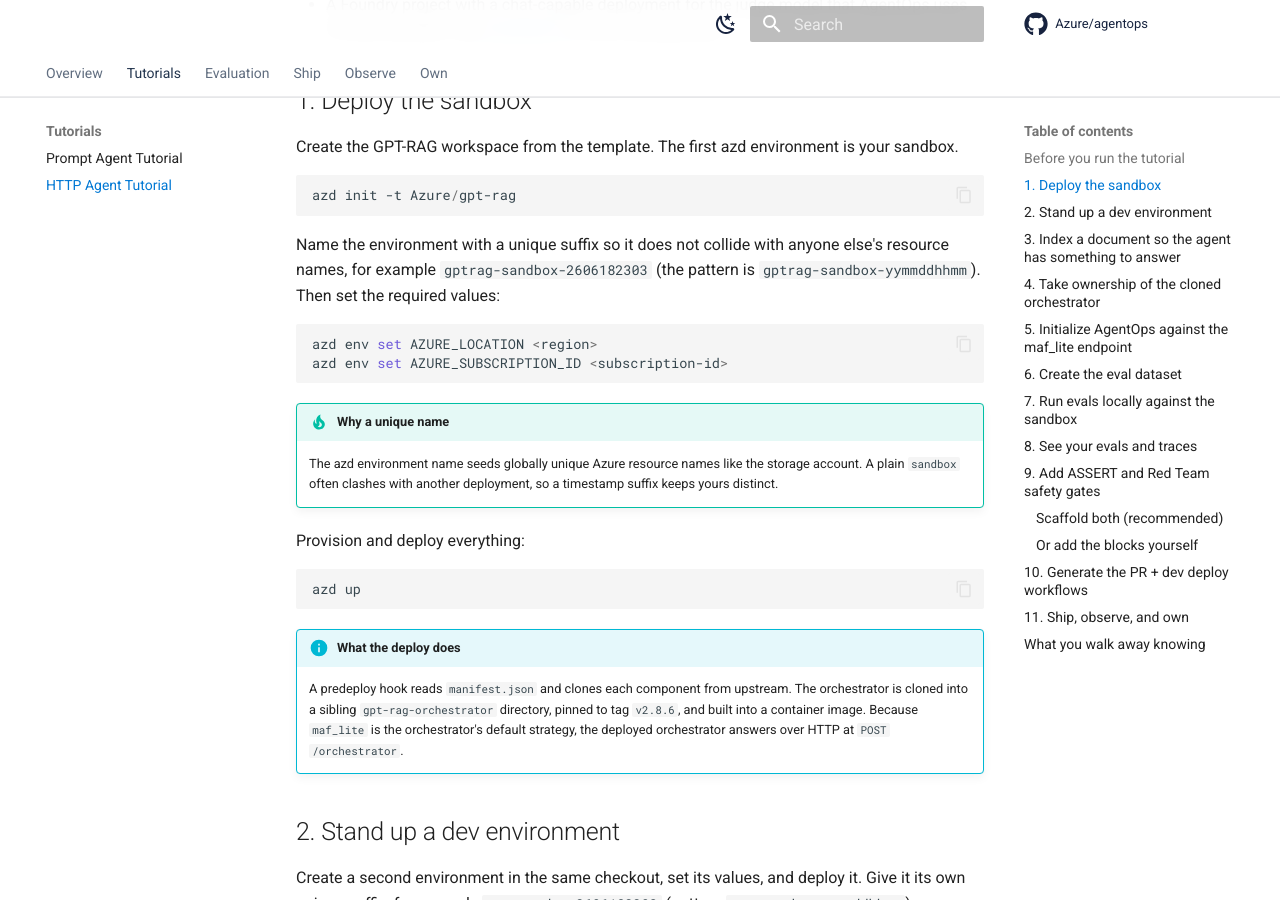
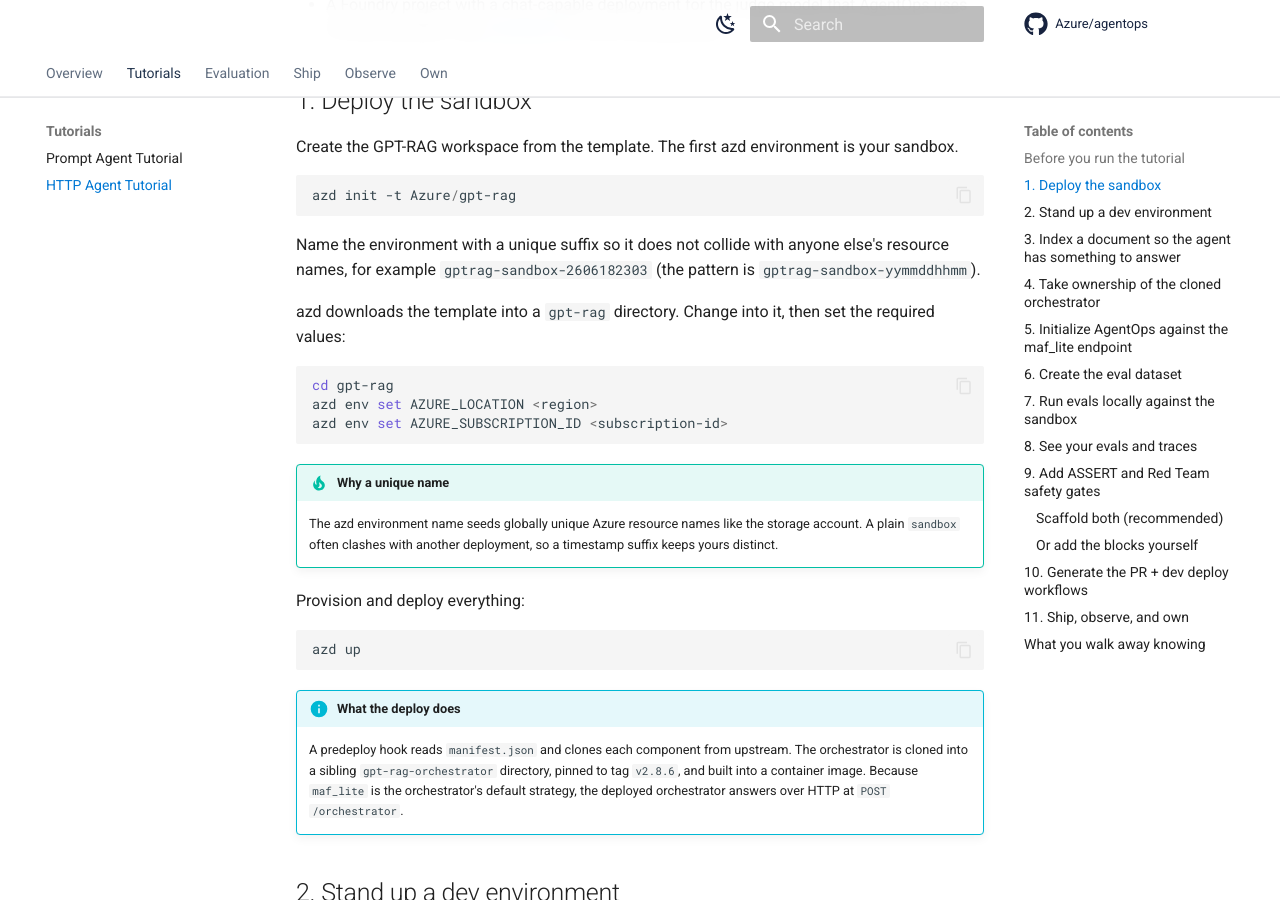
Before and after one commit to Azure/agentops, an MkDocs documentation site: the page built from docs/tutorial-http-agent.md, in a window 1280 px wide and 900 px high, scrolled down 1136 px. Built offline with MkDocs 1.6.1 and Material for MkDocs 9.7.7, drawn with Linux system fonts in a browser that asks for light colours; comment, search, counter and statistics services are not loaded.

Commit message:
docs(http tutorial): cd into gpt-rag after azd init
azd init downloads the template into a gpt-rag directory, so Section 1 now adds
cd gpt-rag before azd env set and azd up.

Co-authored-by: Copilot <223556219+Copilot@users.noreply.github.com>

````diff
--- a/docs/tutorial-http-agent.md
+++ b/docs/tutorial-http-agent.md
@@ -57,9 +57,13 @@ azd init -t Azure/gpt-rag
 
 Name the environment with a unique suffix so it does not collide with anyone
 else's resource names, for example `gptrag-sandbox-2606182303` (the pattern is
-`gptrag-sandbox-yymmddhhmm`). Then set the required values:
+`gptrag-sandbox-yymmddhhmm`).
+
+azd downloads the template into a `gpt-rag` directory. Change into it, then set
+the required values:
 
 ```powershell
+cd gpt-rag
 azd env set AZURE_LOCATION <region>
 azd env set AZURE_SUBSCRIPTION_ID <subscription-id>
 ```
````
